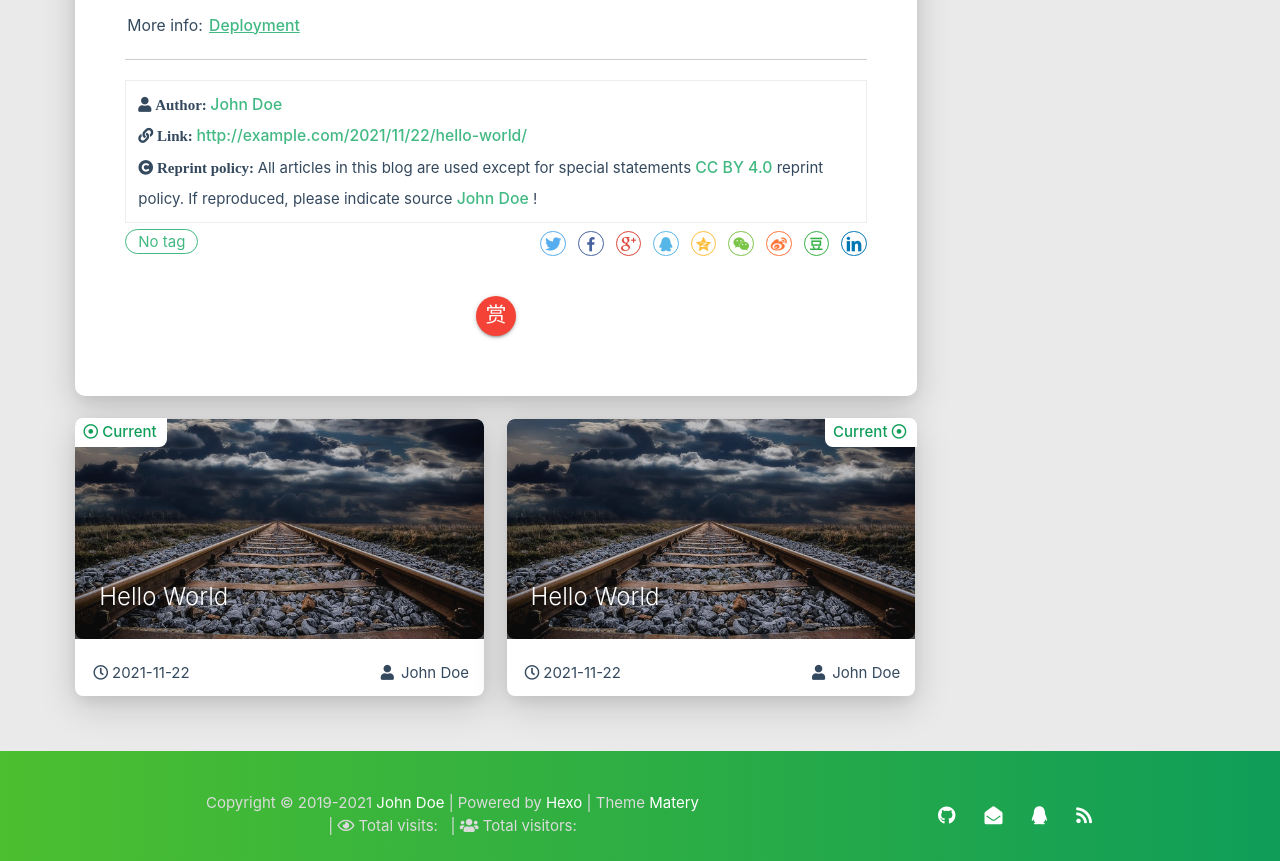
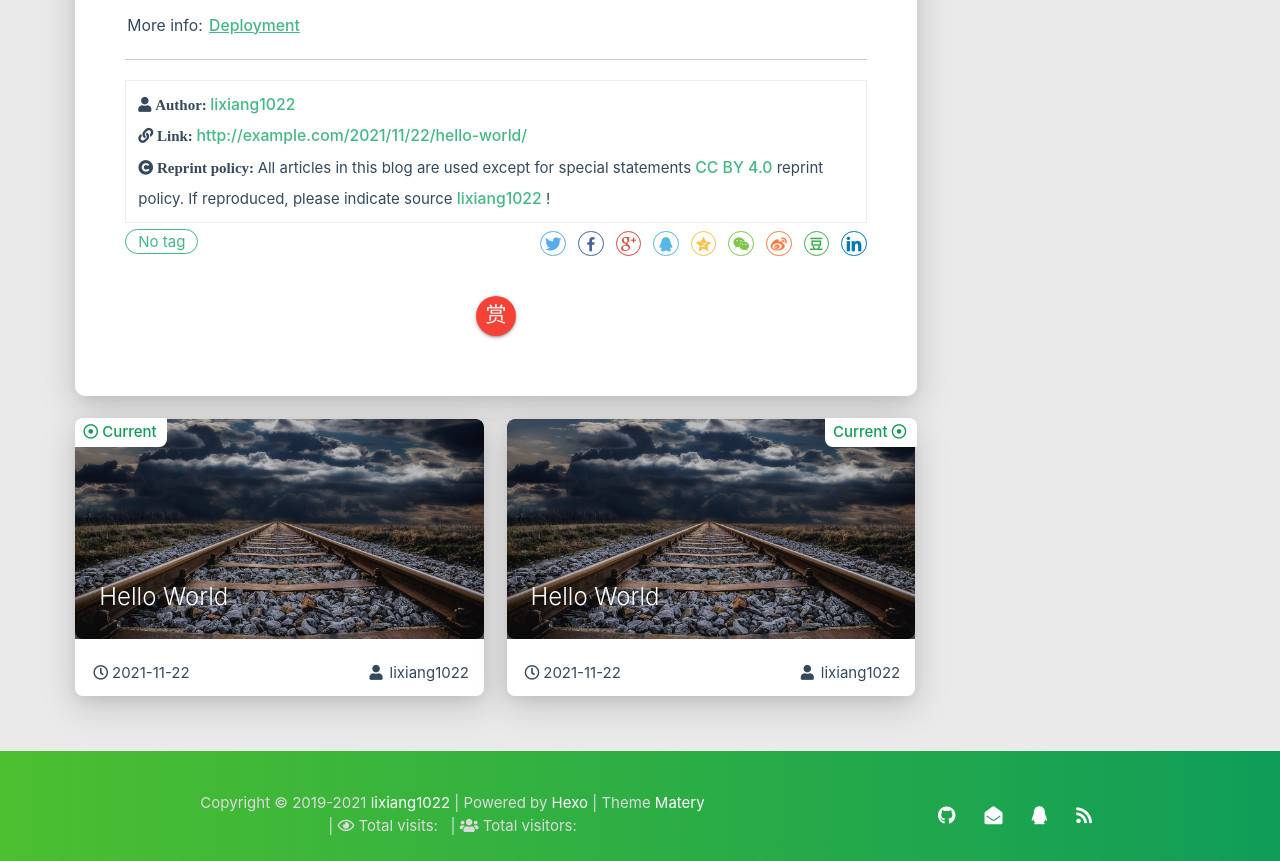
Before and after one commit to lixiang1022/handsomeli999.github.io, a plain HTML site: page 2021/11/22/hello-world/index.html in a window 1280 px wide. Shown: the part 1445-2306 px from the top of the page. Drawn offline with Linux system fonts and the light colour scheme; some packages are replaced by stand-ins of ours; no server answers; a script that the page names is missing.

Commit message:
Site updated: 2021-11-22 13:04:12

```diff
--- a/2021/11/22/hello-world/index.html
+++ b/2021/11/22/hello-world/index.html
@@ -4,7 +4,7 @@
 
 <head>
     <meta charset="utf-8">
-    <meta name="keywords" content="Hello World, Hexo">
+    <meta name="keywords" content="Hello World, lixiang1022">
     <meta name="description" content="Welcome to Hexo! This is your very first post. Check documentation for more info. If you get any problems when using Hex">
     <meta http-equiv="X-UA-Compatible" content="IE=edge">
     <meta name="viewport" content="width=device-width, initial-scale=1.0, user-scalable=no">
@@ -17,7 +17,7 @@
     <!-- Global site tag (gtag.js) - Google Analytics -->
 
 
-    <title>Hello World | Hexo</title>
+    <title>Hello World | lixiang1022</title>
     <link rel="icon" type="image/png" href="/favicon.png">
 
     <link rel="stylesheet" type="text/css" href="/libs/awesome/css/all.min.css">
@@ -44,7 +44,7 @@
 
                     <img src="/medias/logo.png" class="logo-img" alt="LOGO">
 
-                    <span class="logo-span">Hexo</span>
+                    <span class="logo-span">lixiang1022</span>
                 </a>
             </div>
 
@@ -143,7 +143,7 @@
 
         <img src="/medias/logo.png" class="logo-img circle responsive-img">
 
-        <div class="logo-name">Hexo</div>
+        <div class="logo-name">lixiang1022</div>
         <div class="logo-desc">
 
             Never really desperate, only the lost of the soul.
@@ -492,7 +492,7 @@
                     </i>
                 </span>
                 <span class="reprint-info">
-                    <a href="/about" rel="external nofollow noreferrer">John Doe</a>
+                    <a href="/about" rel="external nofollow noreferrer">lixiang1022</a>
                 </span>
             </div>
             <div class="reprint__type">
@@ -515,7 +515,7 @@
                     All articles in this blog are used except for special statements
                     <a href="https://creativecommons.org/licenses/by/4.0/deed.zh" rel="external nofollow noreferrer" target="_blank">CC BY 4.0</a>
                     reprint policy. If reproduced, please indicate source
-                    <a href="/about" target="_blank">John Doe</a>
+                    <a href="/about" target="_blank">lixiang1022</a>
                     !
                 </span>
             </div>
@@ -736,7 +736,7 @@
                         <span class="publish-author">
 
                             <i class="fas fa-user fa-fw"></i>
-                            John Doe
+                            lixiang1022
 
                         </span>
                     </div>
@@ -774,7 +774,7 @@
                         <span class="publish-author">
 
                             <i class="fas fa-user fa-fw"></i>
-                            John Doe
+                            lixiang1022
 
                         </span>
                     </div>
@@ -974,7 +974,7 @@
 
                 <span id="year">2019-2021</span>
 
-            <a href="/about" target="_blank">John Doe</a>
+            <a href="/about" target="_blank">lixiang1022</a>
             |&nbsp;Powered by&nbsp;<a href="https://hexo.io/" target="_blank">Hexo</a>
             |&nbsp;Theme&nbsp;<a href="https://github.com/blinkfox/hexo-theme-matery" target="_blank">Matery</a>
             <br>
```
Also changed, not shown: archives/2021/11/index.html (+7 -7 lines), archives/2021/index.html (+7 -7 lines), archives/index.html (+7 -7 lines), index.html (+7 -7 lines).
